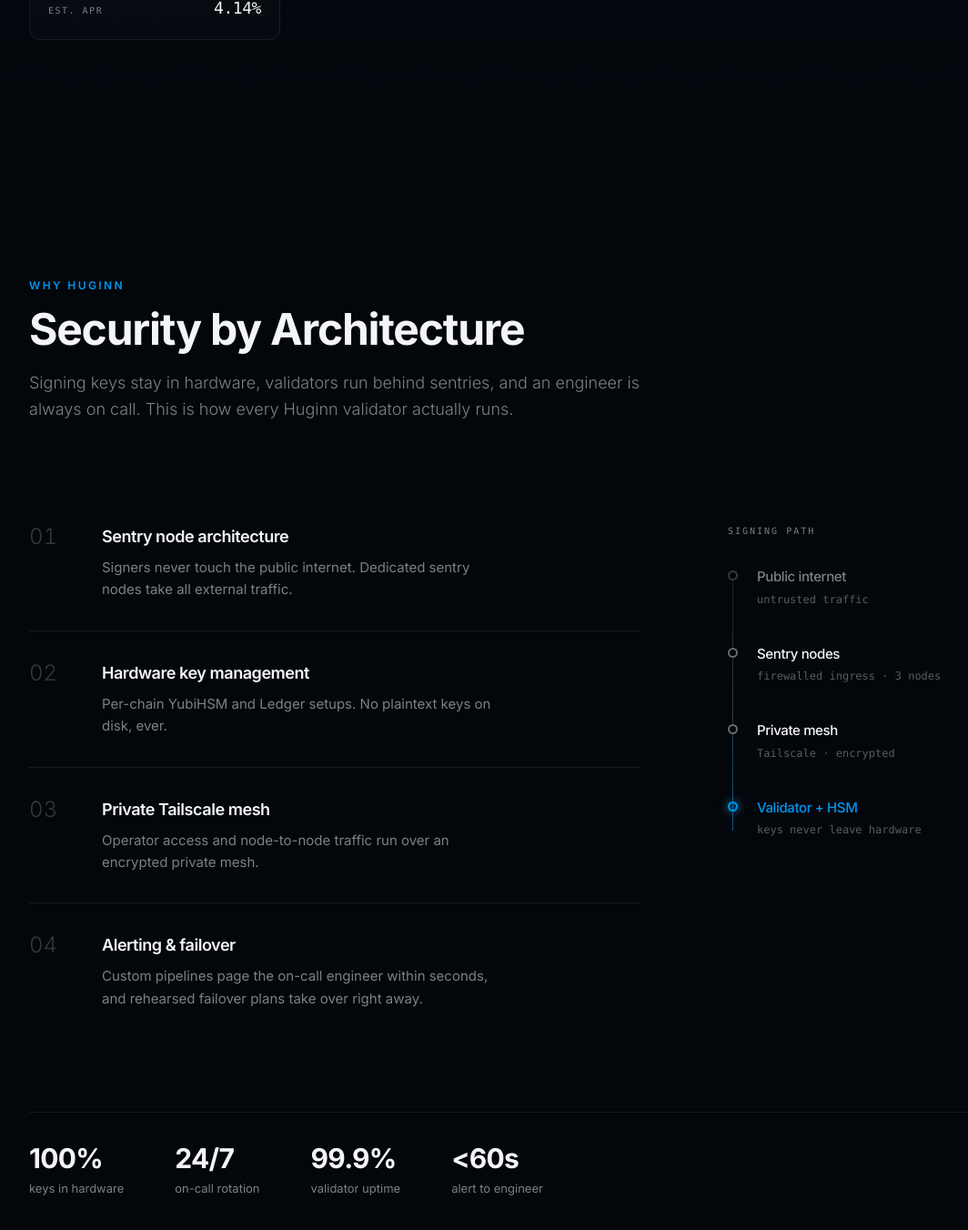
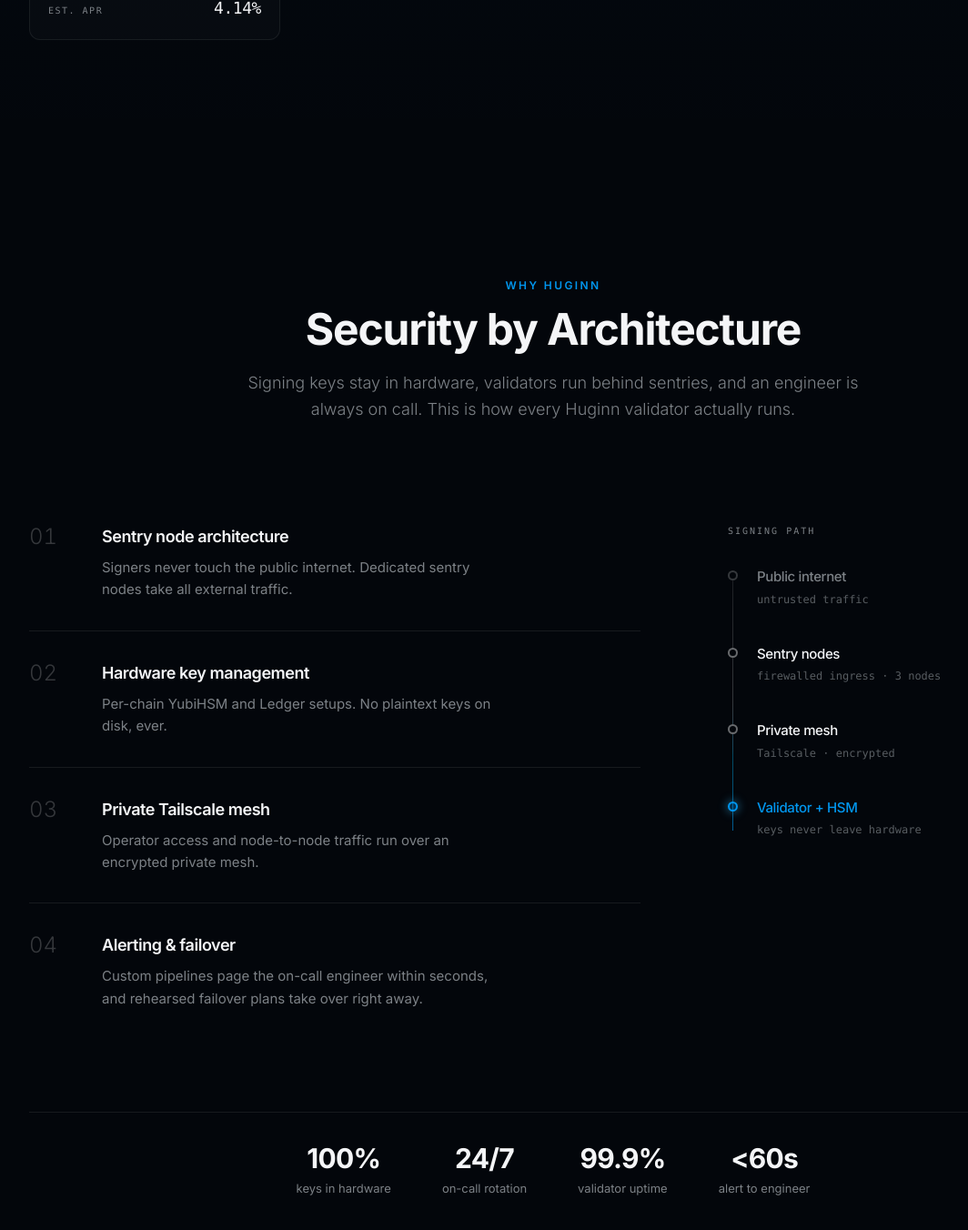
Before and after one commit to s0urledd/website, a Next.js app: page / in a window 1280 px wide. Shown: the part 1956-3308 px from the top of the page at 91% size, without its empty margins (32-1096 px from the left). Built offline with nearby package versions, Linux system fonts and the light colour scheme; no server answers.

Commit message:
Center header and stats row in Security by Architecture section
Co-Authored-By: Claude Fable 5 <noreply@anthropic.com>
Claude-Session: https://claude.ai/code/session_01ENN6gTzDa4baxF6peYpz4J

```diff
--- a/components/about-section.tsx
+++ b/components/about-section.tsx
@@ -41,7 +41,7 @@ export function AboutSection() {
     <section id="about" className="py-24 lg:py-32 relative">
       <div className="container mx-auto px-6 lg:px-8 relative">
         <div className="max-w-6xl mx-auto">
-          <div className="max-w-2xl mb-20">
+          <div className="max-w-2xl mx-auto text-center mb-20">
             <span className="inline-block text-xs font-semibold uppercase tracking-[0.2em] text-accent mb-4">
               Why Huginn
             </span>
@@ -106,9 +106,9 @@ export function AboutSection() {
           </div>
 
           {/* Hairline stats row */}
-          <div className="mt-20 pt-8 border-t border-white/[0.08] flex flex-wrap gap-x-14 gap-y-6">
+          <div className="mt-20 pt-8 border-t border-white/[0.08] flex flex-wrap justify-center gap-x-14 gap-y-6">
             {stats.map((s) => (
-              <div key={s.label}>
+              <div key={s.label} className="text-center">
                 <div className="text-3xl font-bold text-foreground tracking-tight">{s.value}</div>
                 <div className="text-[13px] text-muted-foreground mt-1.5">{s.label}</div>
               </div>
```
